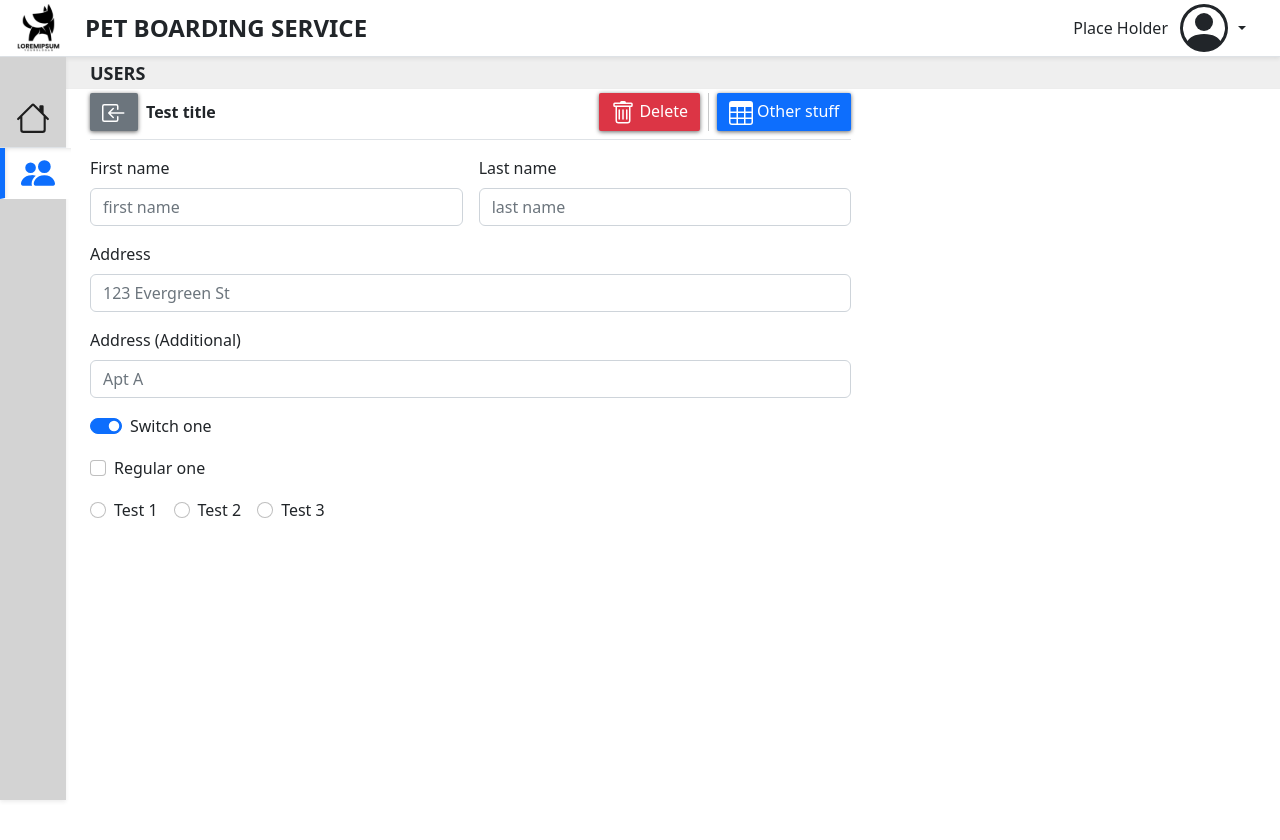
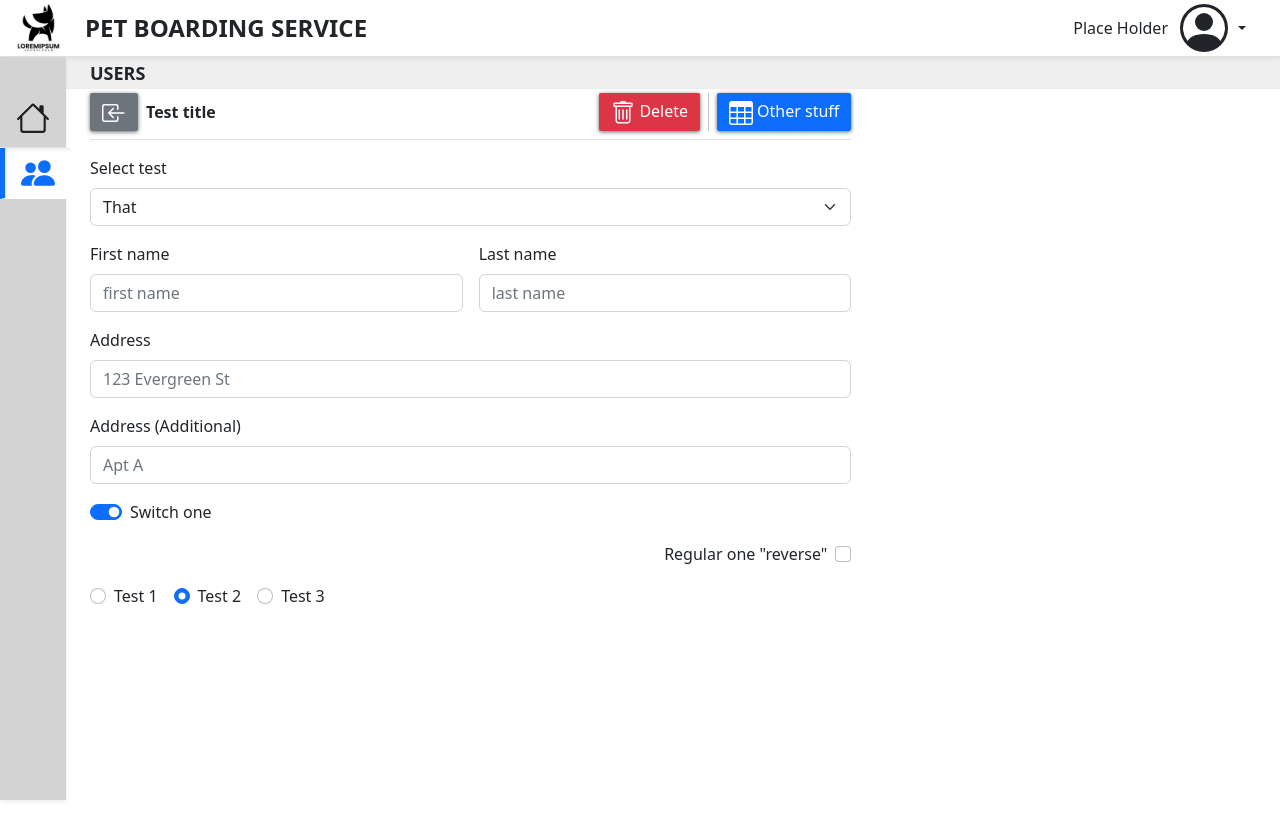
Before and after one commit to UlisesPeguero/pbs-frontend, a React (Create React App) app: page /users in a window 1280 px wide. Shown: the top 840 px of the page. Built offline with nearby package versions, Linux system fonts and the light colour scheme.

Commit message:
Added Select component

```diff
--- a/src/modules/test/TestForm.jsx
+++ b/src/modules/test/TestForm.jsx
@@ -2,10 +2,21 @@ import React from 'react';
 import Input from '../../ui/form/Input';
 import CheckBox from '../../ui/form/CheckBox';
 import Radio from '../../ui/form/Radio';
+import Select from '../../ui/form/Select';
 
 export default function TestForm() {
   return (
     <form className="row g-3">
+      <Select
+        name='select'
+        label='Select test'
+        selectedValue={2}
+        options={[
+          { id: 1, description: 'This' },
+          { id: 2, description: 'That' },
+          { id: 3, description: 'Those' },
+        ]}
+      />
       <Input
         name='firstName'
         label='First name'
@@ -36,11 +47,12 @@ export default function TestForm() {
       />
       <CheckBox
         name='regularBox'
-        label='Regular one'
+        label='Regular one "reverse"'
+        reverse
       />
       <Radio
         name='testRadio'
-        //selectedValue='test2'
+        selectedValue='test2'
         inline
         options={[
           { value: 'test1', label: 'Test 1' },
--- a/src/ui/ToolBar.jsx
+++ b/src/ui/ToolBar.jsx
@@ -5,10 +5,11 @@ export default function ToolBar({ buttons, align, classes = '' }) {
   return (
     <div className={"d-flex" + (align === 'right' ? ' ms-auto' : '') + classes}>
       {
-        buttons.map(button => {
+        buttons.map((button, index) => {
           return button.separator
-            ? <div className='vr mx-2' />
+            ? <div className='vr mx-2' key={'separator' + index} />
             : <Button
+              key={button.name + index}
               text={button.name}
               icon={button.icon}
               classes={button.classes}
--- a/src/ui/form/CheckBox.jsx
+++ b/src/ui/form/CheckBox.jsx
@@ -1,16 +1,22 @@
-import React from 'react';
+import React, { useState } from 'react';
 import CheckBoxInput from './_CheckBoxInput';
 
 export default function CheckBox({
   containerClasses = 'col-12',
+  checked: _checked = false,
   isSwitch,
   ...rest
 }) {
+  const [checked, setChecked] = useState(_checked);
+
+  const handleCheckStatus = () => setChecked(!checked);
   const switchProps = isSwitch ? { role: 'switch', containerClasses: 'form-switch' } : {};
   return (
     <div className={containerClasses}>
       <CheckBoxInput
         type='checkbox'
+        checked={checked}
+        onChange={handleCheckStatus}
         {...switchProps}
         {...rest}
       />
--- a/src/ui/form/Radio.jsx
+++ b/src/ui/form/Radio.jsx
@@ -1,14 +1,20 @@
-import React from 'react';
+import React, { useState } from 'react';
 import CheckBoxInput from './_CheckBoxInput';
 
 export default function Radio({
   containerClasses = 'col-12',
   options = [],
   name,
-  selectedValue,
+  selectedValue: _selectedValue,
   inline,
   ...rest
 }) {
+  const [selectedValue, setSelectedValue] = useState(_selectedValue);
+
+  const handleSelectedOption = value => {
+    setSelectedValue(value);
+  };
+
   return (
     <div className={containerClasses}>
       {
@@ -19,7 +25,8 @@ export default function Radio({
             type='radio'
             id={name + index}
             name={name}
-            //checked={option.value === selectedValue}
+            checked={option.value === selectedValue}
+            onChange={() => handleSelectedOption(option.value)}
             {...option}
           />
         )
--- /dev/null
+++ b/src/ui/form/Select.jsx
@@ -0,0 +1,43 @@
+import React, { useState } from 'react';
+
+export default function Select({
+  name,
+  selectedValue: _selectedValue,
+  label,
+  options = [],
+  containerClasses = 'col-12',
+  selectClasses = '',
+  labelClasses = '',
+  ...rest
+}) {
+  const [selectedValue, setSelectedValue] = useState(_selectedValue);
+
+  const _containerClass = containerClasses;
+  const _selectClass = 'form-select ' + selectClasses;
+  const _labelClass = 'form-label ' + labelClasses;
+
+  const handleSelectedOption = ({ target }) => setSelectedValue(target.value);
+  return (
+    <div className={_containerClass}>
+      {label && <label htmlFor={name} className={_labelClass}>{label}</label>}
+      <select
+        name={name}
+        id={name}
+        aria-label={name}
+        className={_selectClass}
+        value={selectedValue}
+        onChange={handleSelectedOption}
+      >
+        {
+          options.map((option, index) => {
+            const id = option.id ? option.id : option.value;
+            return (
+              <option key={id} value={id}>
+                {option.description}
+              </option>);
+          })
+        }
+      </select>
+    </div>
+  );
+}
--- a/src/ui/form/_CheckBoxInput.jsx
+++ b/src/ui/form/_CheckBoxInput.jsx
@@ -1,22 +1,21 @@
-import React, { useState } from 'react';
+import React from 'react';
 
 export default function _CheckBoxInput({
   id,
   name,
   label,
-  checked: _checked = false,
+  checked = false,
   containerClasses = '',
   inputClasses = '',
   labelClasses = '',
+  reverse,
   ...rest
 }) {
-  const _containerClass = 'form-check ' + containerClasses;
+  const _containerClass = 'form-check ' + containerClasses + (reverse ? ' form-check-reverse' : '');
   const _inputClass = 'form-check-input ' + inputClasses;
   const _labelClass = 'form-check-label ' + labelClasses;
   const _id = id ? id : name;
-  const [checked, setChecked] = useState(_checked);
 
-  const handleCheckStatus = () => setChecked(!checked);
   return (
     <>
       <div className={_containerClass}>
@@ -25,10 +24,9 @@ export default function _CheckBoxInput({
           name={name}
           className={_inputClass}
           checked={checked}
-          onChange={handleCheckStatus}
           {...rest}
         />
-        <label htmlFor={_id} className={_labelClass}>{label}</label>
+        {label && <label htmlFor={_id} className={_labelClass}>{label}</label>}
       </div>
     </>
   );
```
